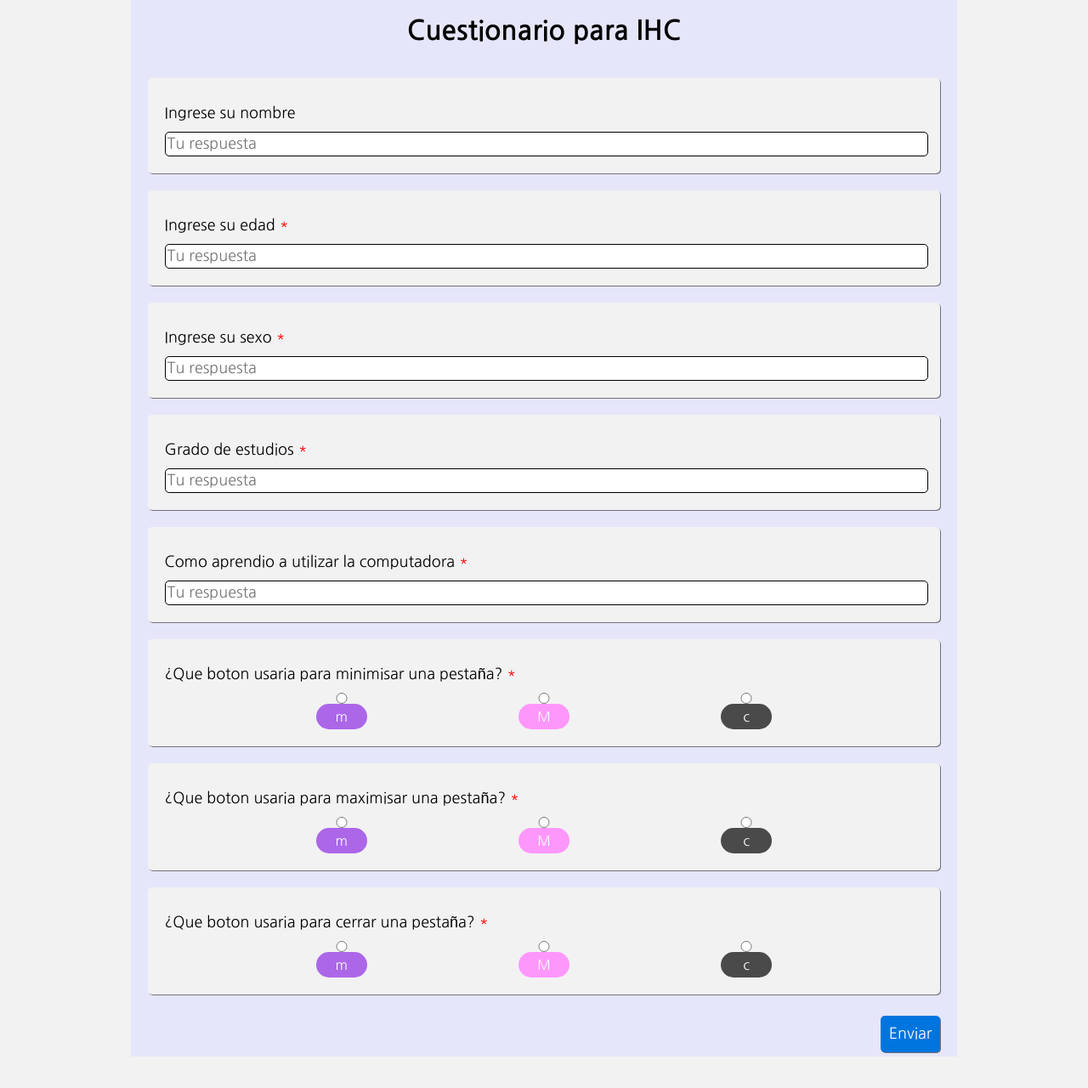
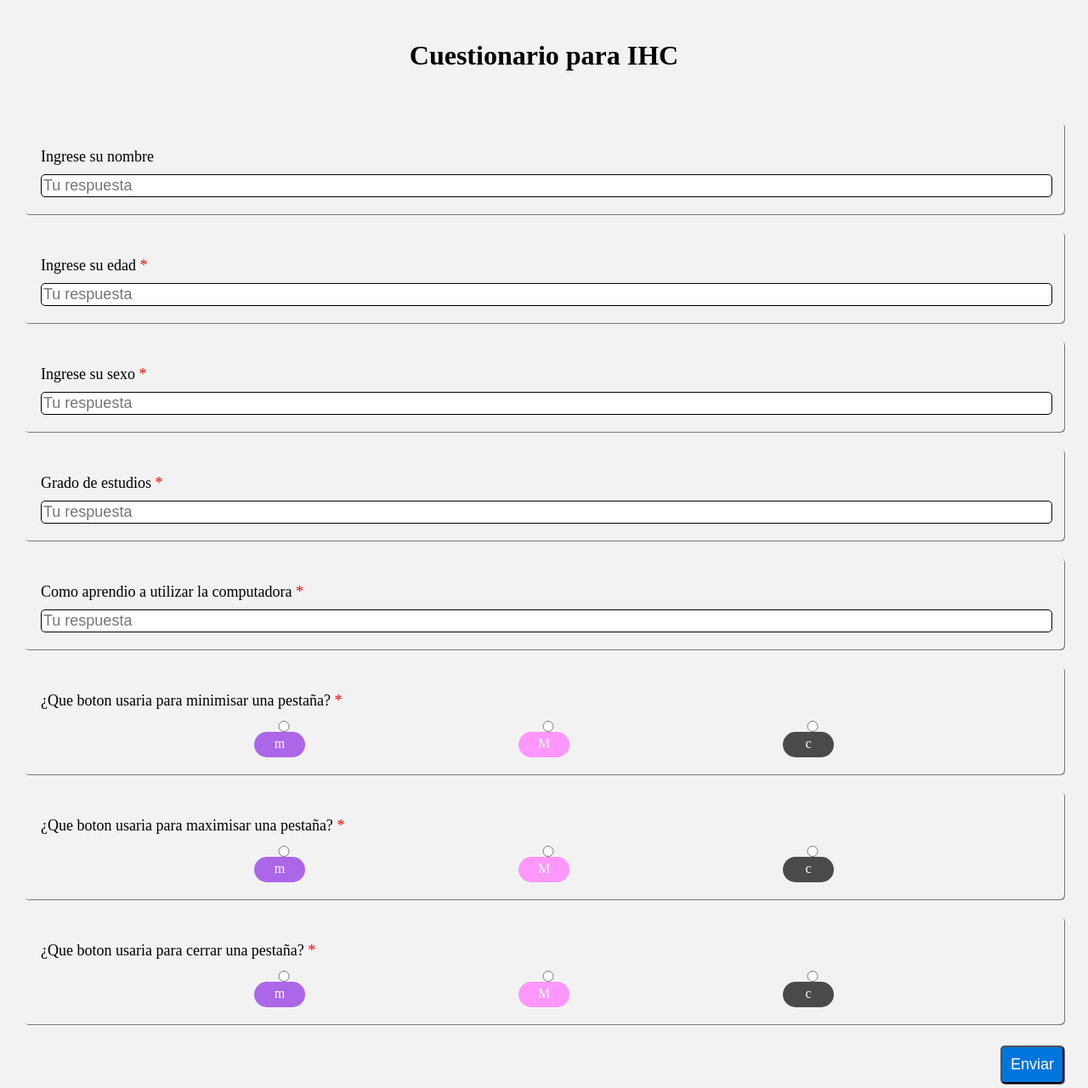
Before and after one commit to PiedraFernando/cuestionarioIHC, a PHP site: page / in a window 1280 px wide. Shown: the whole page at 85% size. Before the commit the page ends 1239 px from the top, so only its background shows below. Run offline with PHP 8.4, Linux system fonts and the light colour scheme.

Commit message:
comenzamos con el cambio

```diff
--- a/css/styles.css
+++ b/css/styles.css
@@ -1,8 +1,11 @@
-*{
+*,{
     margin: 0;
     padding: 0;
     border: 0;
    font-family: 'Nanum Gothic', sans-serif;
+}
+body,html{
+    height: 100%;
 }
 body{
     background-color: #F2F2F2;
--- a/index.php
+++ b/index.php
@@ -9,7 +9,6 @@
     <link href="https://fonts.googleapis.com/css2?family=Nanum+Gothic:wght@400;700;800&display=swap" rel="stylesheet">
 </head>
 <body>
-    <div class="container">
     <div class="bienvenida">
         <h1>Cuestionario para IHC</h1>
     </div>
@@ -150,6 +149,5 @@
     <div class="buttonContainer">
         <input type="submit" value="Enviar" class="boton">
     </div>
-    </div>
 </body>
 </html>
```
Lines whose indentation alone changed are shown as unchanged.
